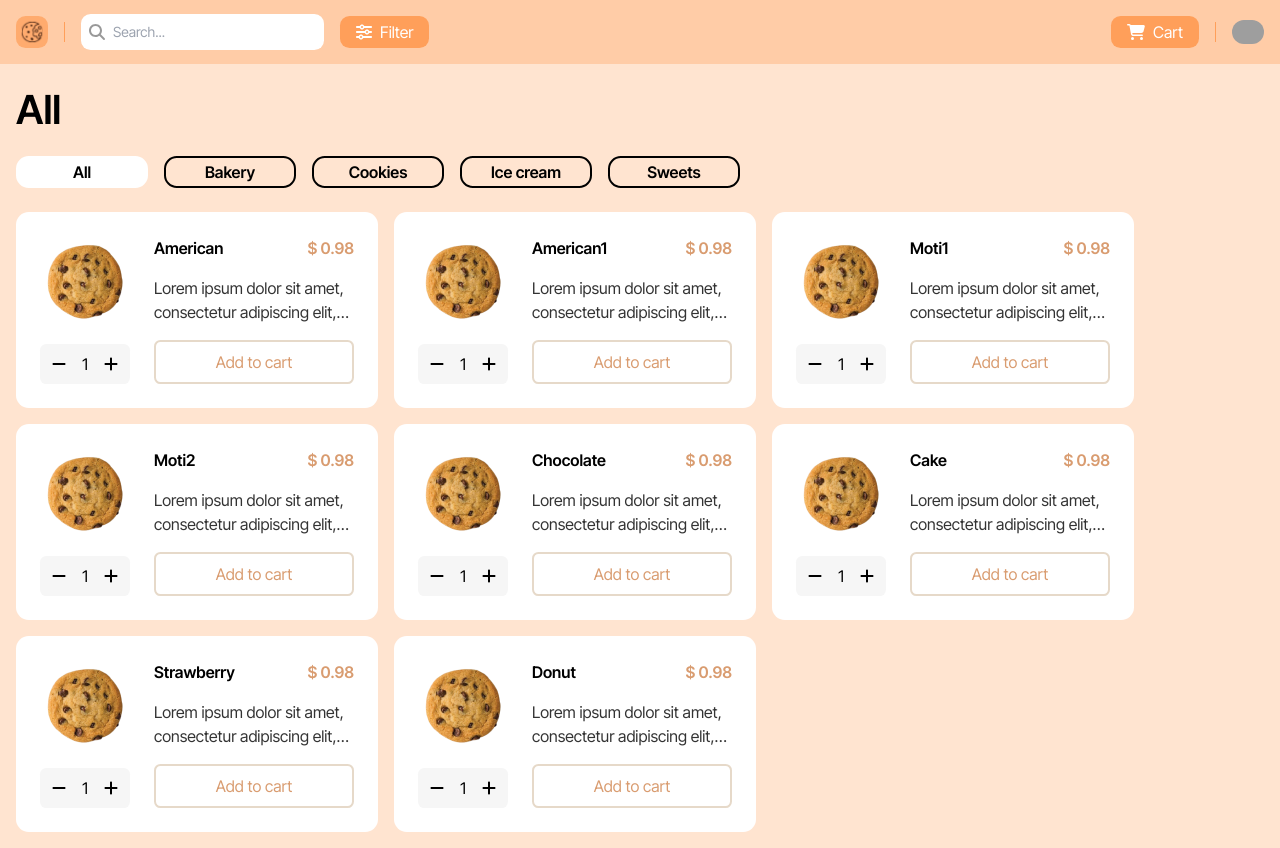
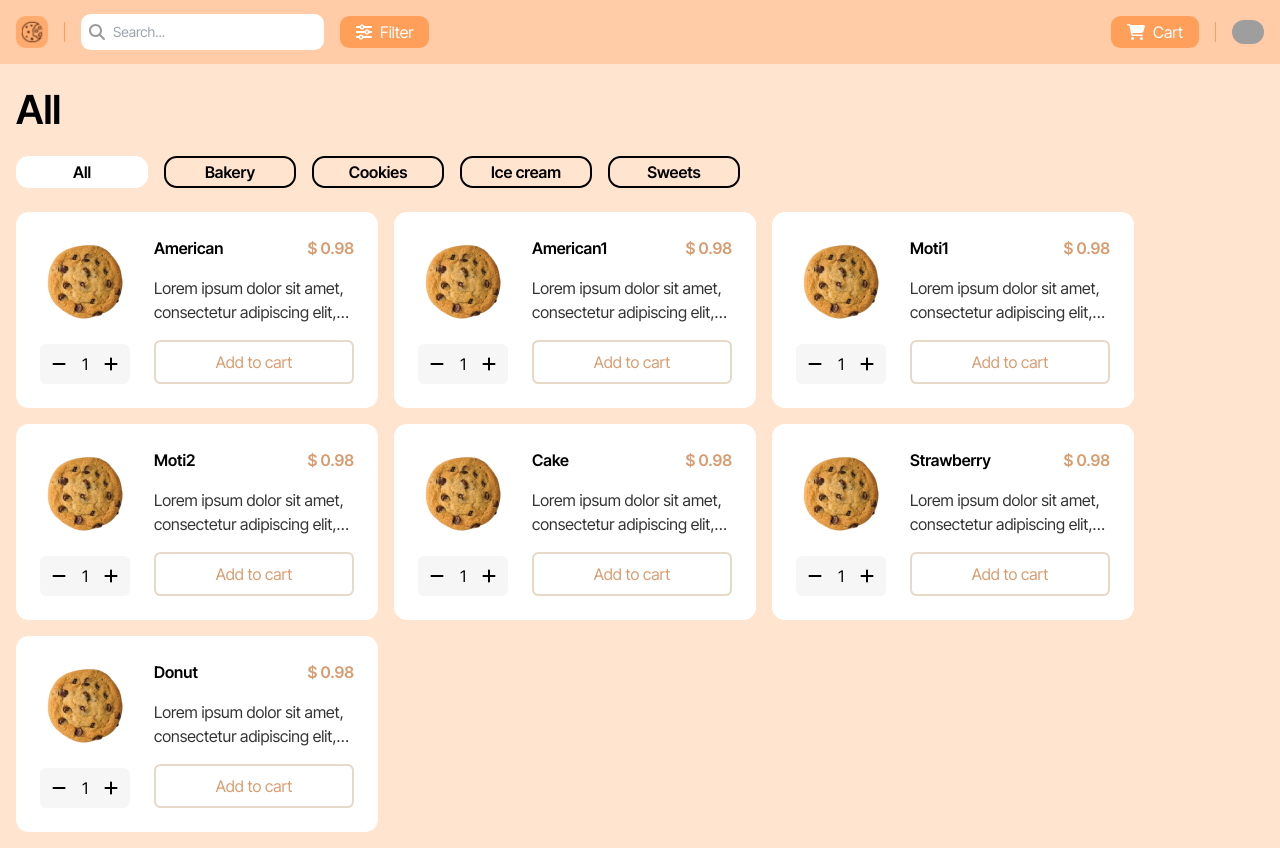
Before and after one commit to IvanWake/cookieStore, a React (Create React App) app: page /home in a window 1280 px wide. Built offline with nearby package versions, Linux system fonts and the light colour scheme; grey boxes are pictures that could not be loaded.

Commit message:
Poshel Nahuy

```diff
--- a/src/components/Product/ProductList.js
+++ b/src/components/Product/ProductList.js
@@ -22,10 +22,6 @@ const ProductList = () => {
         {
             category: 'Sweets',
             name: 'Moti2',
-        },
-        {
-            category: 'Ice cream',
-            name: 'Chocolate',
         },
         {
             category: 'Bakery',
```
